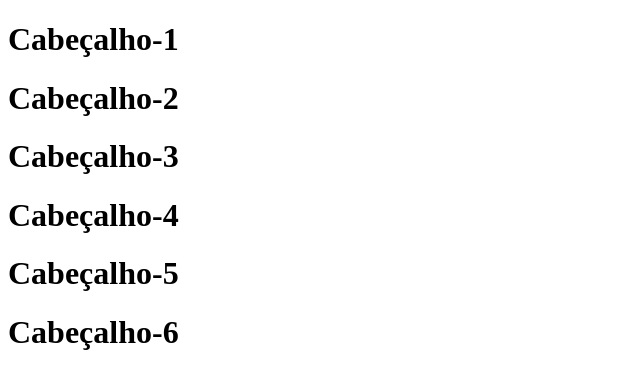
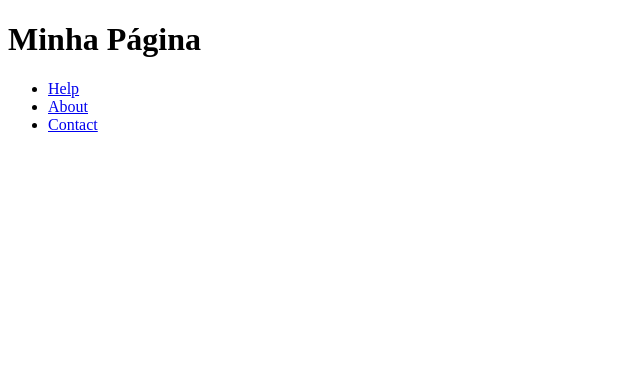
Before and after one commit to JuliaRebelles05/FRONT-END, a plain HTML site: page index.html in a window 1280 px wide. Shown: the whole page, without its empty margins (0-640 px from the left). Drawn offline with Linux system fonts and the light colour scheme.

Commit message:
Criando o cabeçaho da página

```diff
--- a/index.html
+++ b/index.html
@@ -8,12 +8,20 @@
 	</head>
 	<body>
 
-		<h1>Cabeçalho-1</h1>
-		<h1>Cabeçalho-2</h2>
-		<h1>Cabeçalho-3</h3>
-		<h1>Cabeçalho-4</h4>
-		<h1>Cabeçalho-5</h5>
-		<h1>Cabeçalho-6</h6>
+			<div id="container">
+
+			<header id="cabecalho">
+				<h1>Minha Página</h1>
+				<nav>
+					<ul>
+						<li><a href="#">Help</a></li>
+						<li><a href="#">About</a></li>
+						<li><a href="#">Contact</a></li>
+					</ul>
+				</nav>
+			</header>
+
+			</div>
 
 	</body>
 </html>
```
